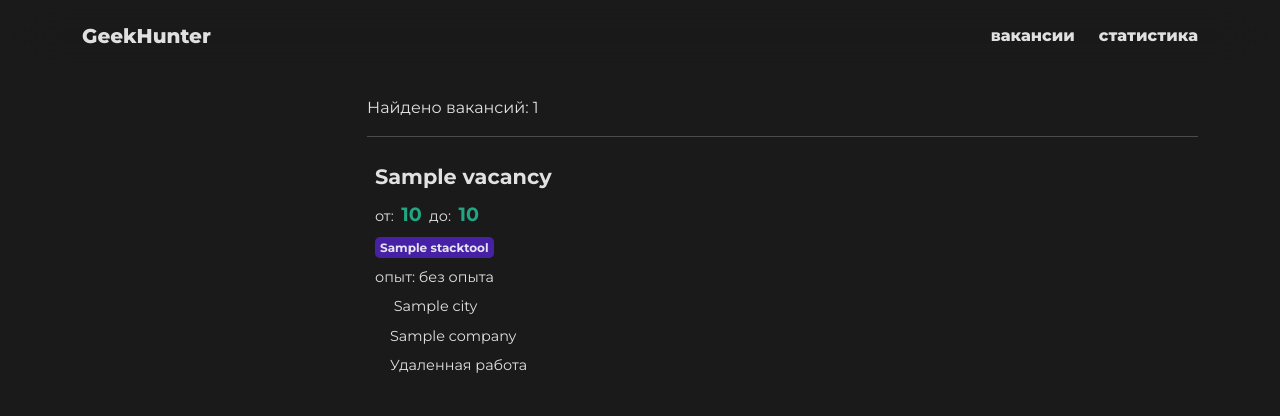
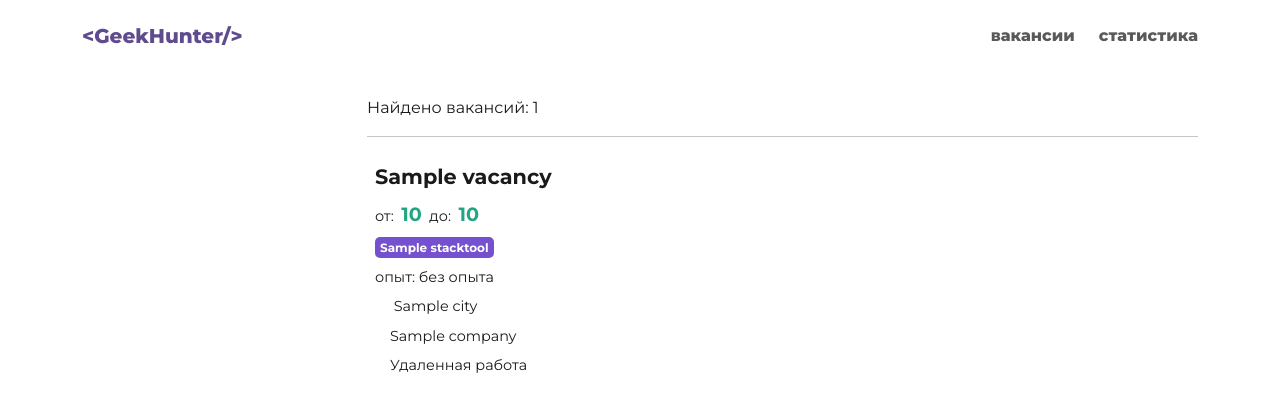
Before and after one commit to erickn29/python_russia, a Django app: template core/vacancies/templates/vacancy/list.html in a window 1280 px wide. Shown: the top 416 px of the page. Run offline with Django 5.2, Linux system fonts and the light colour scheme; tables that the repository leaves empty hold one stand-in row (values such as "Sample post"); the template is opened without the code that fills it: values that come from a table or form of the project are taken from there, most other values are stand-ins (such as "Sample title", 1, 10 or a date in 2020); some libraries are stand-ins or nearby versions; some web fonts are replaced.

Commit message:
style and salary filter

```diff
--- a/core/static/css/base.css
+++ b/core/static/css/base.css
@@ -1,12 +1,12 @@
 @import url('https://fonts.googleapis.com/css2?family=Montserrat:ital,wght@0,100..900;1,100..900&display=swap');
 body {
     font-family: "Montserrat", sans-serif;
-    background: #1a1a1a;
-    color: #ffffffde;
+    background: #ffffffde;
+    color: #1a1a1a;
 }
 
 form {
-    border: 1px solid #21a58269;
+    box-shadow: 0 0 20px #1a1a1a14;
     border-radius: 14px;
 }
 
@@ -19,38 +19,41 @@ label {
 .btn-success {
     background: #21a582;
     width: 100%;
+    border: none;
+    font-weight: 600;
+    text-transform: lowercase;
 }
 
 .btn-success:hover {
     background: #1b8b6d;
+    border: none;
 }
 
 .navbar {
-    background: rgba(26, 26, 26, 0.5);
+    background: #ffffff7a;
     font-weight: 800;
 }
 
 .navbar-brand {
-    color: #ffffffde;
-    transition: .2s
+    color: #5f4c8f;
 }
 
-.navbar-brand:hover {
-    color: #1b8b6d;
+.navbar-brand a {
+    color: #5f4c8f;
     transition: .2s
 }
 
 .form-control {
-    background: #5f4c8f;
-    color: #ffffffde;
-    border: 1px solid #1a1a1a;
+    background: #1a1a1a0f;
+    color: #1a1a1a;
     font-size: .85rem;
+    border: none;
 }
 
 .form-control:focus {
-    background: #5f4c8f;
-    color: #ffffffde;
-    border: 1px solid #5f4c8f;
+    background: #1a1a1a24;
+    color: #1a1a1a;
+    border: none;
     box-shadow: none;
 }
 
@@ -59,18 +62,14 @@ label {
     font-size: .9rem;
 }
 
-.vacancy-card:hover {
-    transition: .2s;
-    background: #1e1d21;
-}
-
 .vacancy-card-stack-item {
     font-size: .75rem;
     padding: 3px 5px;
-    background: #4721a5;
+    background: #7551cf;
     font-weight: bold;
     border-radius: 5px;
     margin-right: 3px;
+    color: #fff;
 }
 
 .vacancy-card-title {
--- a/core/vacancies/templates/includes/navbar.html
+++ b/core/vacancies/templates/includes/navbar.html
@@ -1,7 +1,7 @@
 <nav class="sticky-top">
     <div class="px-4 py-3 navbar">
         <div class="inner container">
-            <a class="navbar-brand" href="/">GeekHunter</a>
+            <a class="navbar-brand" href="/">&lt;GeekHunter/&gt;</a>
             <ul class="navbar-nav flex-row gap-4">
                 <li class="nav-item">
                     <a href="" class="nav-link">вакансии</a>
@@ -16,9 +16,6 @@
 
 <style>
     nav {
-        backdrop-filter: blur(30px);
-    }
-    a {
-        color: #ffffffde !important;
+        backdrop-filter: blur(20px);
     }
 </style>
```
Also changed, not shown: core/vacancies/selectors/vacancy.py (+57 -4 lines).
